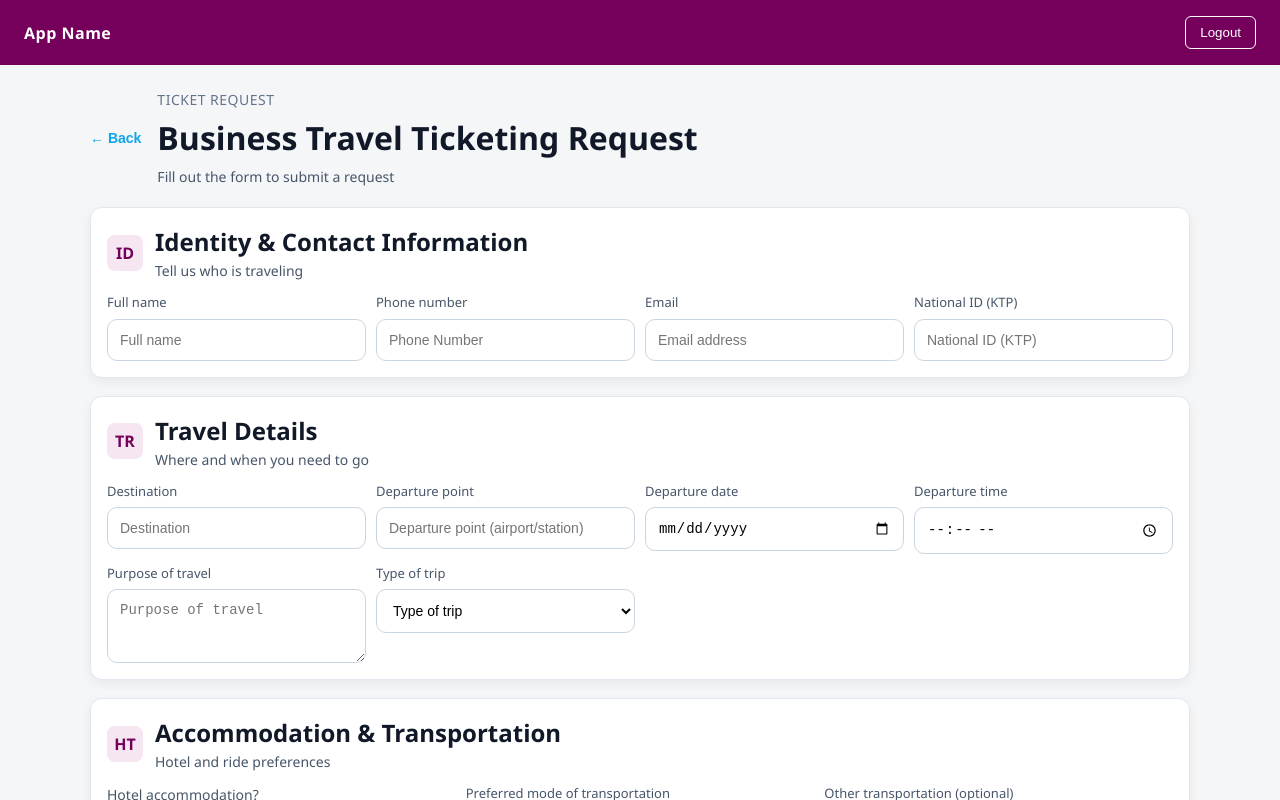
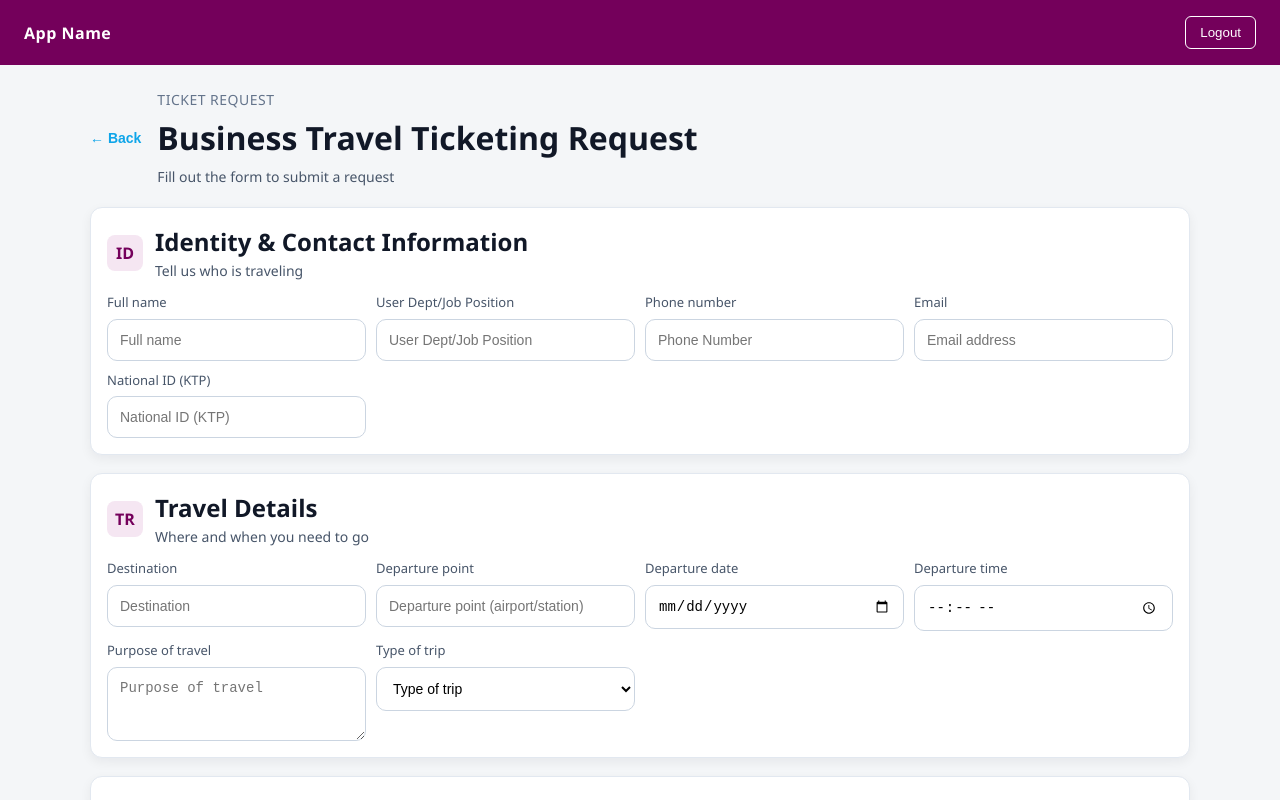
Before and after one commit to verdiezairawan/booking-driver-ticket-request, a React app in the folder frontend/: page /user/ticket-request in a window 1280 px wide. Shown: the top 800 px of the page. Built offline with nearby package versions, Linux system fonts and the light colour scheme; no server answers; sample sign-in values are in the browser's storage; the HTML template or start-up script is replaced by a standard one.

Commit message:
feat : modify table travel history and travel request

```diff
--- a/frontend/src/pages/TicketHistory.jsx
+++ b/frontend/src/pages/TicketHistory.jsx
@@ -109,13 +109,19 @@ function TicketHistory() {
               <thead>
                 <tr>
                   <th>Submission Date</th>
+                  <th>Name</th>
+                  <th>NIK</th>
+                  <th>Dept/Job Position</th>
+                  <th>Phone</th>
+                  <th>Email</th>
                   <th>Departure Date</th>
                   <th>Departure Point</th>
                   <th>Destination</th>
                   <th>Type of Trip</th>
                   <th>Hotel Accommodation</th>
+                  <th>Hotel Name</th>
+                  <th>Hotel Location</th>
                   <th>Transportation</th>
-                  <th>Special Requests</th>
                   <th>Approval Note</th>
                   <th>Additional Notes</th>
                   <th>Status</th>
@@ -124,7 +130,7 @@ function TicketHistory() {
               <tbody>
                 {tickets.length === 0 ? (
                   <tr>
-                    <td colSpan="11" className="muted">
+                    <td colSpan="15" className="muted">
                       Belum ada pengajuan tiket.
                     </td>
                   </tr>
@@ -132,13 +138,19 @@ function TicketHistory() {
                   tickets.map((ticket) => (
                     <tr key={ticket.id}>
                       <td>{formatDate(ticket.created_at)}</td>
+                      <td className="cell-wrap">{ticket.full_name || '-'}</td>
+                      <td>{ticket.national_id || '-'}</td>
+                      <td className="cell-wrap">{ticket.dept_job_position || '-'}</td>
+                      <td>{ticket.phone_number || '-'}</td>
+                      <td className="cell-wrap">{ticket.email || '-'}</td>
                       <td>{formatDateTime(ticket.departure_date, ticket.departure_time)}</td>
                       <td className="cell-wrap">{ticket.departure_point || '-'}</td>
                       <td>{ticket.destination || '-'}</td>
                       <td>{ticket.trip_type || '-'}</td>
                       <td>{formatBool(ticket.hotel_accommodation)}</td>
+                      <td className="cell-wrap">{ticket.hotel_name || '-'}</td>
+                      <td className="cell-wrap">{ticket.hotel_location || '-'}</td>
                       <td>{ticket.transportation_mode || '-'}</td>
-                      <td className="cell-wrap">{ticket.special_requests || '-'}</td>
                       <td className="cell-wrap">{ticket.superior_approval_note || '-'}</td>
                       <td className="cell-wrap">{ticket.additional_notes || '-'}</td>
                       <td className={`status-badge status-${(ticket.status || 'pending').toLowerCase()}`}>
--- a/frontend/src/pages/TicketRequest.jsx
+++ b/frontend/src/pages/TicketRequest.jsx
@@ -4,6 +4,7 @@ import MainLayout from '../components/MainLayout'
 
 const initialForm = {
   full_name: '',
+  dept_job_position: '',
   phone_number: '',
   email: '',
   national_id: '',
@@ -132,6 +133,16 @@ function TicketRequest() {
                   placeholder="Full name"
                   value={form.full_name}
                   onChange={handleChange('full_name')}
+                  required
+                />
+              </label>
+              <label className="inline-label">
+                <span>User Dept/Job Position</span>
+                <input
+                  type="text"
+                  placeholder="User Dept/Job Position"
+                  value={form.dept_job_position}
+                  onChange={handleChange('dept_job_position')}
                   required
                 />
               </label>
```
Also changed, not shown: 1 other file (tests, documents, lock files or other folders).
